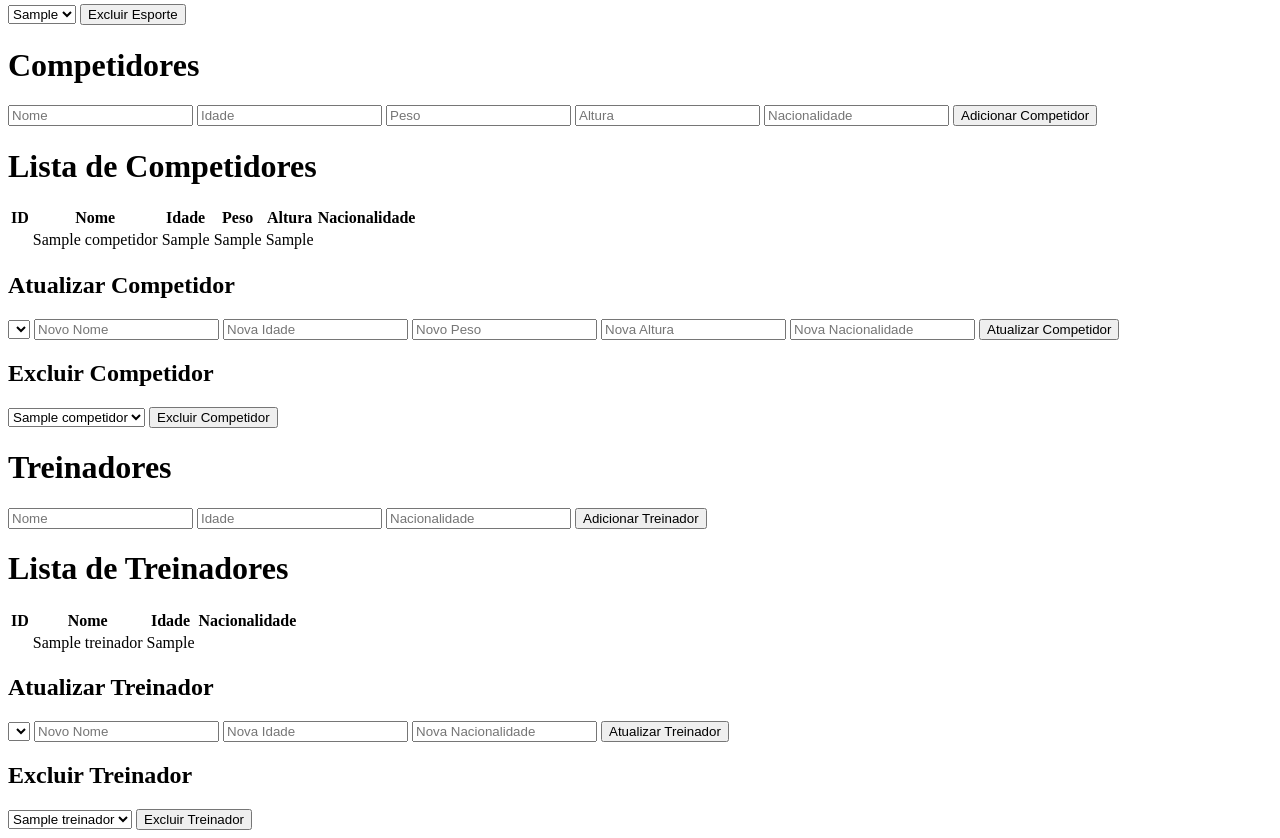
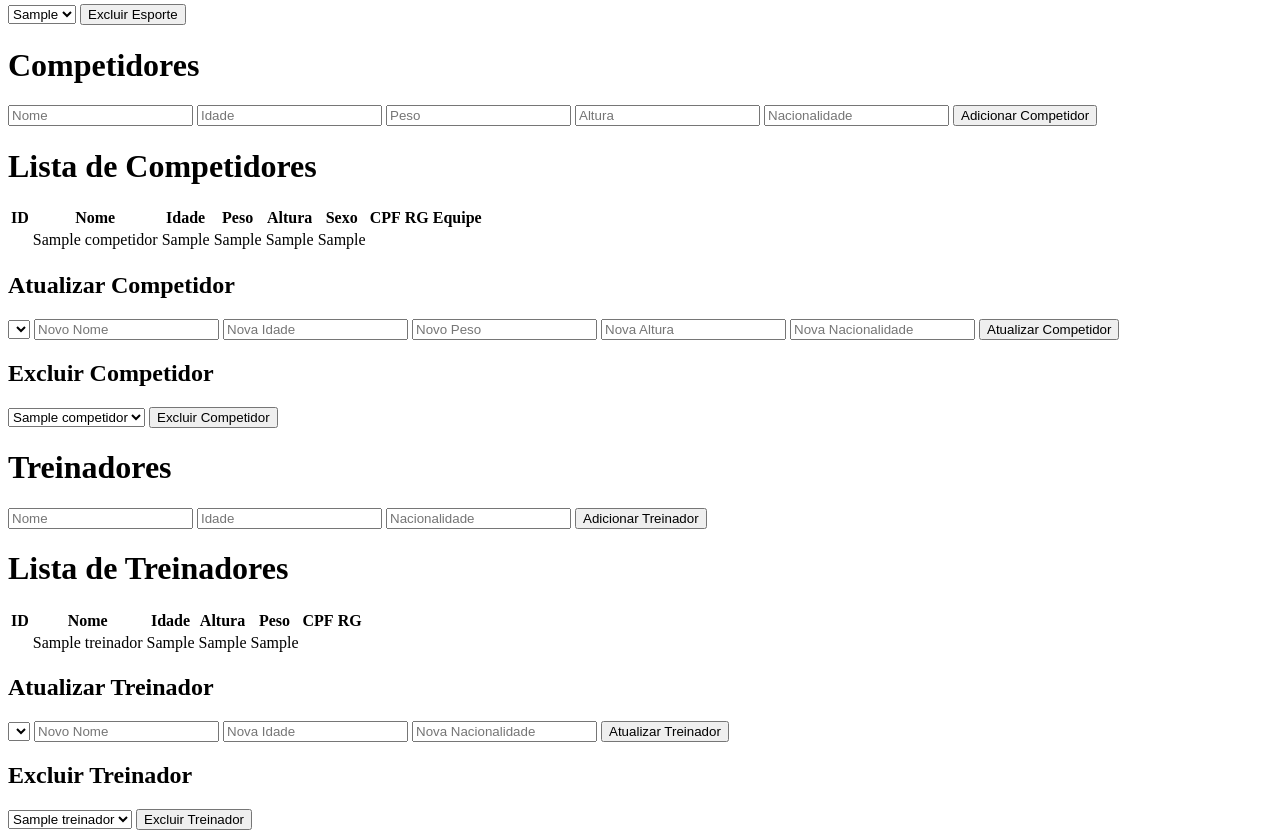
Before and after one commit to analouzada/projeto, a PHP site: page /index2.php in a window 1280 px wide. Shown: the part 377-1215 px from the top of the page. Run offline with PHP 8.4, Linux system fonts and the light colour scheme; tables that the repository leaves empty hold one stand-in row (values such as "Sample post"); data that the repository does not hold is empty.

Commit message:
correção dos dados e criação das demais pastas não adicionadas

```diff
--- a/controllers/CompetidorController.php
+++ b/controllers/CompetidorController.php
@@ -1,6 +1,5 @@
 <?php
 require_once 'models/CompetidorModel.php';
-
 
 class CompetidorController {
     private $competidorModel;
@@ -9,8 +8,8 @@ class CompetidorController {
         $this->competidorModel = new CompetidorModel($pdo);
     }
 
-    public function criarCompetidor($nome, $idade, $peso, $altura, $nacionalidade) {
-        $this->competidorModel->criarCompetidor($nome, $idade, $peso, $altura, $nacionalidade);
+    public function criarCompetidor($nome, $idade, $peso, $altura, $sexo, $cpf, $rg, $equipe) {
+        $this->competidorModel->criarCompetidor($nome, $idade, $peso, $altura, $sexo, $cpf, $rg, $equipe);
     }
 
     public function listarCompetidor() {
@@ -26,11 +25,8 @@ class CompetidorController {
         $this->competidorModel->excluirCompetidor($id_competidor);
     }
 
-    public function atualizarCompetidor($id_competidor, $nome, $idade, $peso, $altura, $nacionalidade) {
-        $this->competidorModel->atualizarcompetidor
-        ($id_competidor, $nome, $idade, $peso, $altura, $nacionalidade);
+    public function atualizarCompetidor($id_competidor, $nome, $idade, $peso, $altura, $sexo, $cpf, $rg, $equipe) {
+        $this->competidorModel->atualizarCompetidor($id_competidor, $nome, $idade, $peso, $altura, $sexo, $cpf, $rg, $equipe);
     }
 }
-
-
 ?>
--- a/controllers/TreinadorController.php
+++ b/controllers/TreinadorController.php
@@ -1,6 +1,5 @@
 <?php
 require_once 'models/TreinadorModel.php';
-
 
 class TreinadorController {
     private $treinadorModel;
@@ -9,8 +8,8 @@ class TreinadorController {
         $this->treinadorModel = new TreinadorModel($pdo);
     }
 
-    public function criarTreinador($nome, $idade, $nacionalidade) {
-        $this->treinadorModel->criarTreinador($nome, $idade, $nacionalidade);
+    public function criarTreinador($nome, $idade, $altura, $peso, $cpf, $rg) {
+        $this->treinadorModel->criarTreinador($nome, $idade, $altura, $peso, $cpf, $rg);
     }
 
     public function listarTreinador() {
@@ -26,11 +25,8 @@ class TreinadorController {
         $this->treinadorModel->excluirTreinador($id_treinador);
     }
 
-    public function atualizarTreinador($id_treinador, $nome, $idade, $nacionalidade) {
-        $this->treinadorModel->atualizarTreinador
-        ($id_treinador, $nome, $idade, $nacionalidade);
+    public function atualizarTreinador($id_treinador, $nome, $idade, $altura, $peso, $cpf, $rg) {
+        $this->treinadorModel->atualizarTreinador($id_treinador, $nome, $idade, $altura, $peso, $cpf, $rg);
     }
 }
-
-
 ?>
--- a/models/CompetidorModel.php
+++ b/models/CompetidorModel.php
@@ -6,10 +6,10 @@ class CompetidorModel {
         $this->pdo = $pdo;
     }
 
-    public function criarCompetidor($nome, $idade, $peso, $altura, $nacionalidade) {
-        $sql = "INSERT INTO competidor (nome, idade, peso, altura, nacionalidade) VALUES (?, ?, ?, ?, ?)";
+    public function criarCompetidor($nome, $idade, $peso, $altura, $sexo, $cpf, $rg, $equipe) {
+        $sql = "INSERT INTO competidor (nome, idade, peso, altura, sexo, cpf, rg, equipe) VALUES (?, ?, ?, ?, ?, ?, ?, ?)";
         $stmt = $this->pdo->prepare($sql);
-        $stmt->execute([$nome, $idade, $peso, $altura, $nacionalidade]);
+        $stmt->execute([$nome, $idade, $peso, $altura, $sexo, $cpf, $rg, $equipe]);
     }
 
     public function listarCompetidor() {
@@ -18,16 +18,16 @@ class CompetidorModel {
         return $stmt->fetchAll(PDO::FETCH_ASSOC);
     }
 
-    // Implementar métodos para atualizar e excluir esportes
     public function excluirCompetidor($id_competidor) {
         $sql = "DELETE FROM competidor WHERE id_competidor = ?";
         $stmt = $this->pdo->prepare($sql);
         $stmt->execute([$id_competidor]);
     }
-    public function atualizarCompetidor($id_competidor, $nome, $idade, $peso, $altura, $nacionalidade) {
-        $sql = "UPDATE competidor SET nome = ?, idade = ?, peso = ?, altura = ?, nacionalidade = ? WHERE id_competidor = ?";
+
+    public function atualizarCompetidor($id_competidor, $nome, $idade, $peso, $altura, $sexo, $cpf, $rg, $equipe) {
+        $sql = "UPDATE competidor SET nome = ?, idade = ?, peso = ?, altura = ?, sexo = ?, cpf = ?, rg = ?, equipe = ? WHERE id_competidor = ?";
         $stmt = $this->pdo->prepare($sql);
-        $stmt->execute([$nome, $idade, $peso, $altura, $nacionalidade, $id_competidor]);
-}
+        $stmt->execute([$nome, $idade, $peso, $altura, $sexo, $cpf, $rg, $equipe, $id_competidor]);
+    }
 }
 ?>
--- a/models/TreinadorModel.php
+++ b/models/TreinadorModel.php
@@ -6,10 +6,10 @@ class TreinadorModel {
         $this->pdo = $pdo;
     }
 
-    public function criarTreinador($nome, $idade, $nacionalidade) {
-        $sql = "INSERT INTO treinador (nome, idade, nacionalidade) VALUES (?, ?, ?)";
+    public function criarTreinador($nome, $idade, $altura, $peso, $cpf, $rg) {
+        $sql = "INSERT INTO treinador (nome, idade, altura, peso, cpf, rg) VALUES (?, ?, ?, ?, ?, ?)";
         $stmt = $this->pdo->prepare($sql);
-        $stmt->execute([$nome, $idade, $nacionalidade]);
+        $stmt->execute([$nome, $idade, $altura, $peso, $cpf, $rg]);
     }
 
     public function listarTreinador() {
@@ -18,16 +18,16 @@ class TreinadorModel {
         return $stmt->fetchAll(PDO::FETCH_ASSOC);
     }
 
-    // Implementar métodos para atualizar e excluir esportes
     public function excluirTreinador($id_treinador) {
         $sql = "DELETE FROM treinador WHERE id_treinador = ?";
         $stmt = $this->pdo->prepare($sql);
         $stmt->execute([$id_treinador]);
     }
-    public function atualizarTreinador($id_treinador, $nome, $idade, $nacionalidade) {
-        $sql = "UPDATE treinador SET nome = ?, idade = ?, nacionalidade = ? WHERE id_treinador = ?";
+
+    public function atualizarTreinador($id_treinador, $nome, $idade, $altura, $peso, $cpf, $rg) {
+        $sql = "UPDATE treinador SET nome = ?, idade = ?, altura = ?, peso = ?, cpf = ?, rg = ? WHERE id_treinador = ?";
         $stmt = $this->pdo->prepare($sql);
-        $stmt->execute([$nome, $idade, $nacionalidade, $id_treinador]);
-}
+        $stmt->execute([$nome, $idade, $altura, $peso, $cpf, $rg, $id_treinador]);
+    }
 }
 ?>
--- a/views/competidores/lista.php
+++ b/views/competidores/lista.php
@@ -12,7 +12,10 @@
             <th>Idade</th>
             <th>Peso</th>
             <th>Altura</th>
-            <th>Nacionalidade</th>
+            <th>Sexo</th>
+            <th>CPF</th>
+            <th>RG</th>
+            <th>Equipe</th>
         </tr>
         <?php foreach ($competidores as $competidor): ?>
             <tr>
@@ -21,7 +24,10 @@
                 <td><?php echo $competidor['idade']; ?></td>
                 <td><?php echo $competidor['peso']; ?></td>
                 <td><?php echo $competidor['altura']; ?></td>
-                <td><?php echo $competidor['nacionalidade']; ?></td>
+                <td><?php echo $competidor['sexo']; ?></td>
+                <td><?php echo $competidor['cpf']; ?></td>
+                <td><?php echo $competidor['rg']; ?></td>
+                <td><?php echo $competidor['equipe']; ?></td>
             </tr>
         <?php endforeach; ?>
     </table>
--- a/views/treinadores/lista.php
+++ b/views/treinadores/lista.php
@@ -10,14 +10,20 @@
             <th>ID</th>
             <th>Nome</th>
             <th>Idade</th>
-            <th>Nacionalidade</th>
+            <th>Altura</th>
+            <th>Peso</th>
+            <th>CPF</th>
+            <th>RG</th>
         </tr>
         <?php foreach ($treinadores as $treinador): ?>
             <tr>
                 <td><?php echo $treinador['id_treinador']; ?></td>
                 <td><?php echo $treinador['nome']; ?></td>
                 <td><?php echo $treinador['idade']; ?></td>
-                <td><?php echo $treinador['nacionalidade']; ?></td>
+                <td><?php echo $treinador['altura']; ?></td>
+                <td><?php echo $treinador['peso']; ?></td>
+                <td><?php echo $treinador['cpf']; ?></td>
+                <td><?php echo $treinador['rg']; ?></td>
             </tr>
         <?php endforeach; ?>
     </table>
```
Also changed, not shown: controllers/LocalidadeController.php (added, +32 -0 lines), index.php (+106 -8 lines), models/LocalidadeModel.php (added, +33 -0 lines), views/localidade/lista.php (added, +33 -0 lines).
